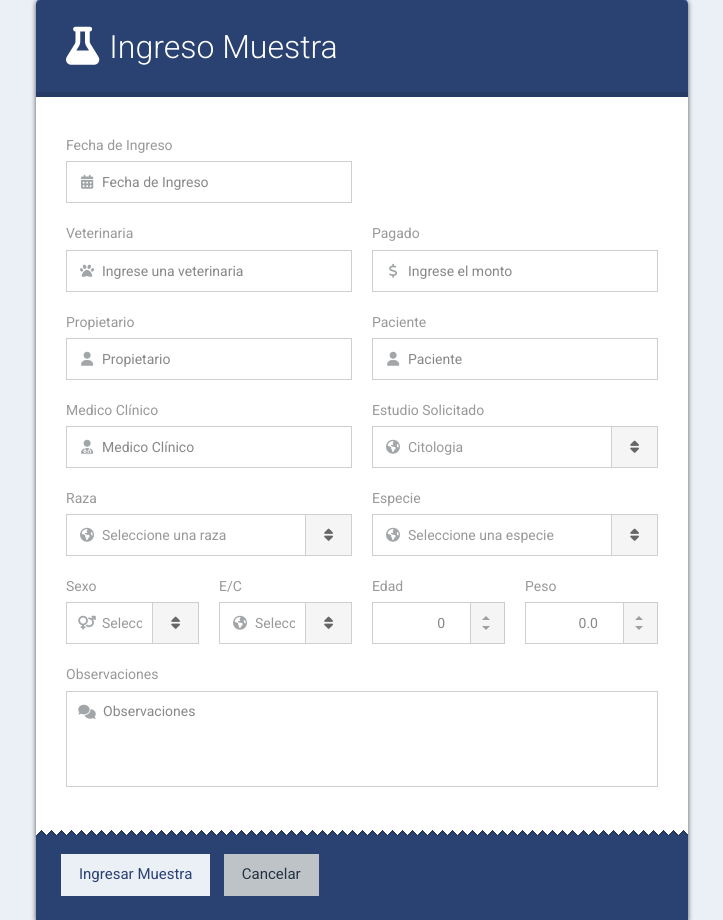
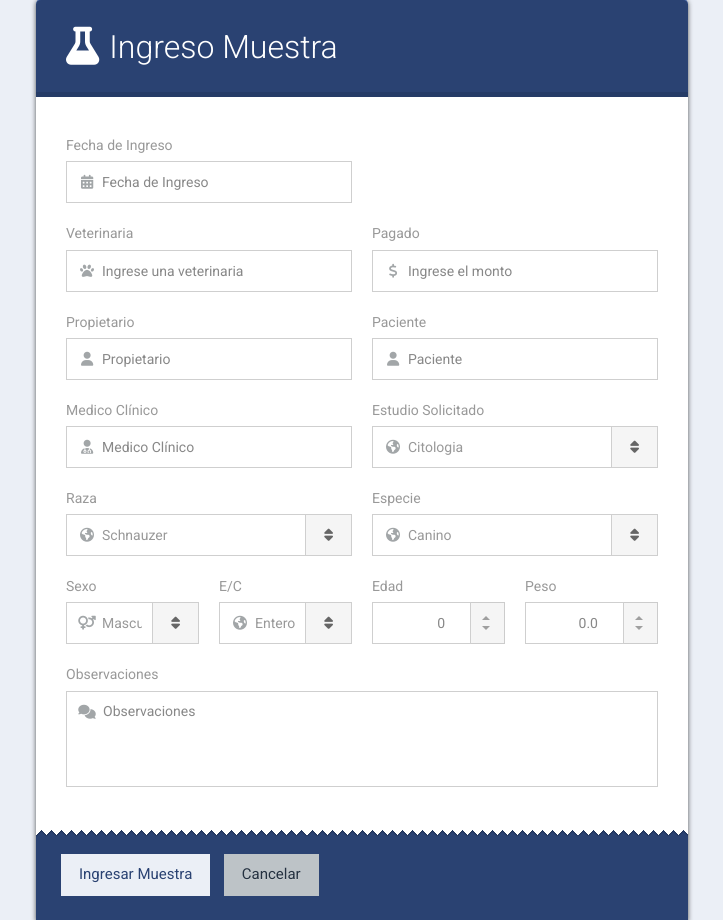
Before and after one commit to tomascausa/seminario_tpo, a PHP site: page /ingreso-muestras.php in a window 1280 px wide. Shown: the part 140-1060 px from the top of the page, without its empty margins (278-1001 px from the left). Run offline with PHP 8.4, Linux system fonts and the light colour scheme; some libraries are stand-ins or nearby versions.

```diff
--- a/ingreso-muestras.php
+++ b/ingreso-muestras.php
@@ -100,8 +100,6 @@
 							<label for="estudioSolicitado" class="field-label">Estudio Solicitado</label>
 							<label class="field select prepend-icon">
 								<select id="estudioSolicitado" name="estudioSolicitado">
-									<option disabled>Seleccione un estudio</option>
-									<!-- <option>Select one...</option> -->
 									<option>Citologia</option>
 									<option>Calculo Urinario</option>
 									<option>Toxo-Neo</option>
@@ -117,7 +115,6 @@
 							<label for="raza" class="field-label">Raza</label>
 							<label class="field select prepend-icon">
 								<select id="raza" name="raza" data-cb-widget-placeholder="Raza">
-									<option disabled selected>Seleccione una raza</option>
 									<option>Schnauzer</option>
 									<option>Dogo Argentino</option>
 									<option>Ovejero Alem·n</option>
@@ -415,7 +412,6 @@
 							<label for="especie" class="field-label">Especie</label>
 							<label class="field prepend-icon">
 								<select id="especie" name="especie" data-cb-widget-placeholder="Especie">
-									<option disabled selected>Seleccione una especie</option>
 									<option>Canino</option>
 									<option>Felino</option>
 									<option>Equino</option>
@@ -431,7 +427,6 @@
 							<label for="sexo" class="field-label">Sexo</label>
 							<label class="field prepend-icon">
 								<select id="sexo" name="sexo" data-cb-widget-placeholder="Sexo">
-									<option disabled selected>Seleccione un sexo</option>
 									<option value="M">Masculino</option>
 									<option value="F">Femenino</option>
 								</select>
@@ -443,7 +438,6 @@
 							<label for="e_c" class="field-label">E/C</label>
 							<label class="field prepend-icon">
 								<select id="e_c" name="e_c" data-cb-widget-placeholder="E/C">
-									<option disabled selected>Seleccione un E/C</option>
 									<option value="e">Entero</option>
 									<option value="c">Castrado</option>
 								</select>
```
